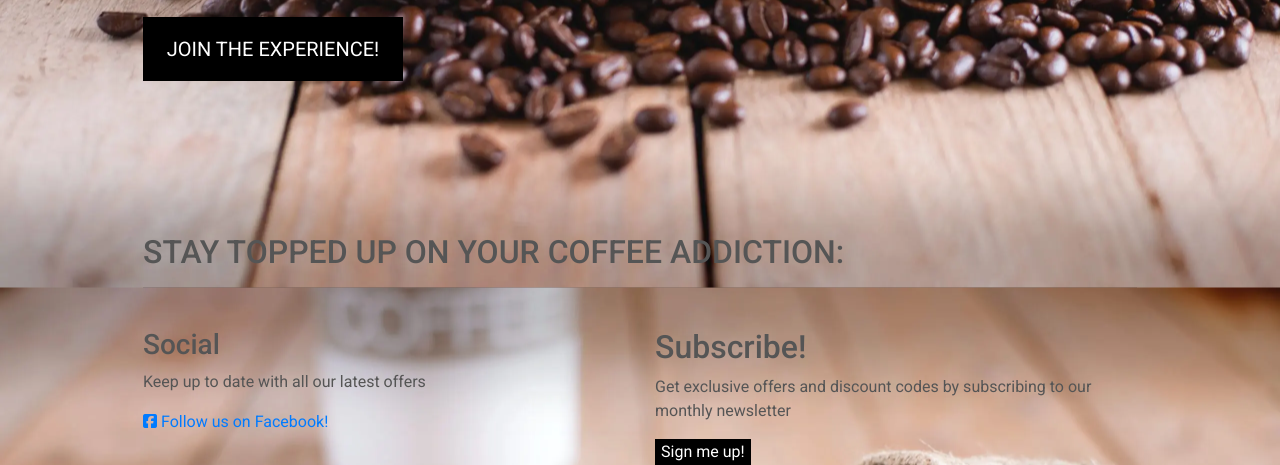
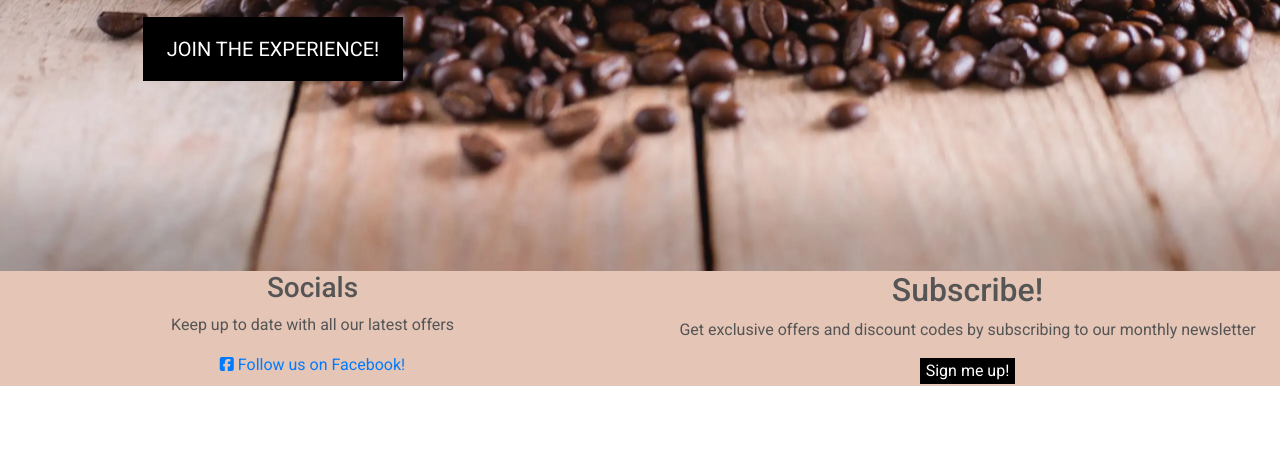
Before and after one commit to shellym96/above_grind, a Django app: page / in a window 1280 px wide. Shown: the part 567-1032 px from the top of the page. After the commit the page ends 953 px from the top, so only its background shows below. Run offline with Django 3.2, Linux system fonts and the light colour scheme; parts of the project's set-up code (start-up, migrations or seed data) failed here and were passed over; some libraries are stand-ins or nearby versions.

Commit message:
Update footer text and background colour

```diff
--- a/static/css/base.css
+++ b/static/css/base.css
@@ -9,6 +9,11 @@ body {
     color: #555;
     font-family: 'Roboto';
 }
+
+body > footer {
+    position: sticky;
+    top: 100vh;
+  }
 
 /* from Bulma , ensures icons remain center and have consistent size */
 .icon {
@@ -177,6 +182,18 @@ a.category-badge > span.badge.hover {
 }
 /* Footer */
 
+footer {
+    margin-top: 3%;
+    left: 0;
+    bottom: 0;
+    width: 100%;
+    height: 115px;
+    display: flex;
+    flex-direction: column;
+    text-align: center;
+    background: rgb(228, 197, 182);
+  }
+
 #newsletter-btn {
     color: white;
     background-color: black;
--- a/templates/base.html
+++ b/templates/base.html
@@ -145,17 +145,9 @@
 {% block postloadjs %}
 <!-- Footer -->
 <footer class="container-wrapper">
-    <div class="container quotes-container content-container">
-      <section class="footer">
-        <div class="row">
-          <div class="col-12 page-header mb-4">
-            <h2 class="text-uppercase">Stay topped up on your coffee addiction:</h2>
-            <hr class="block-divider block-divider--short">
-          </div>
-       </div>
        <div class="row">
          <div class="col-12 col-md-6">
-           <h3>Social</h3>
+           <h3>Socials</h3>
            <p>Keep up to date with all our latest offers</p>
            <a href="#" target="_blank"><i class="fab fa-facebook-square"></i> Follow us on Facebook!</a>
          </div>
```
